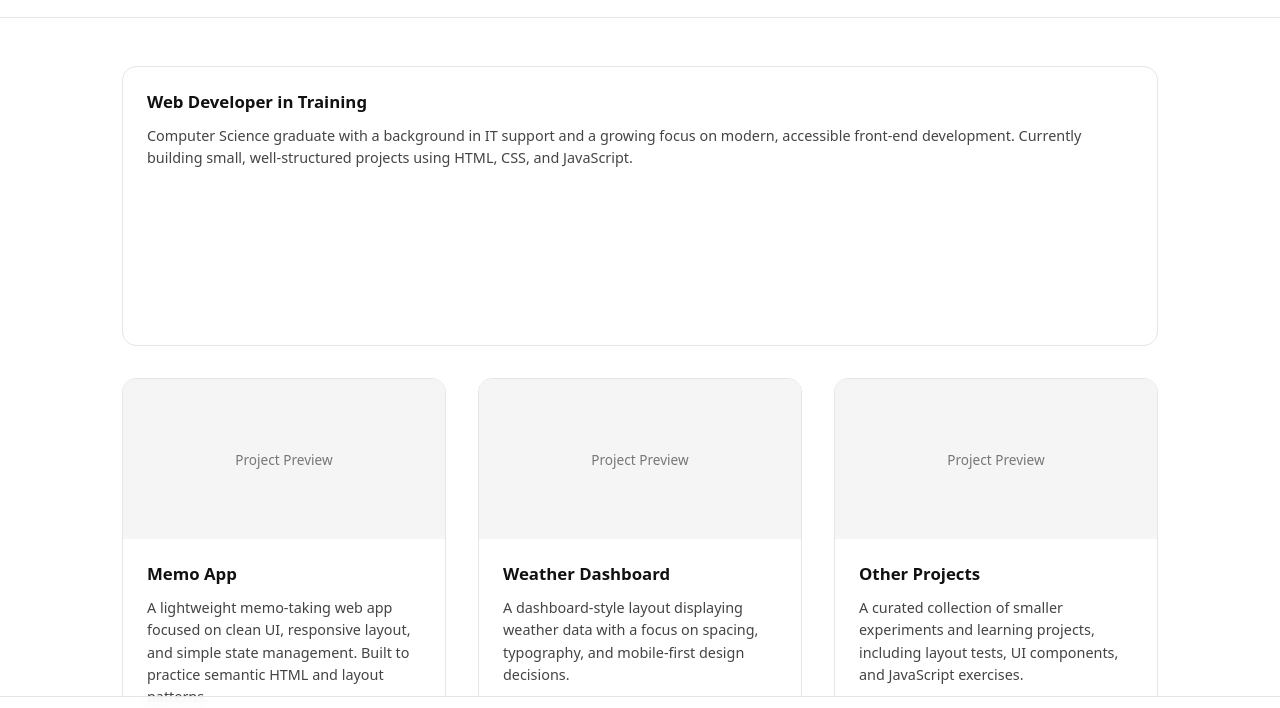
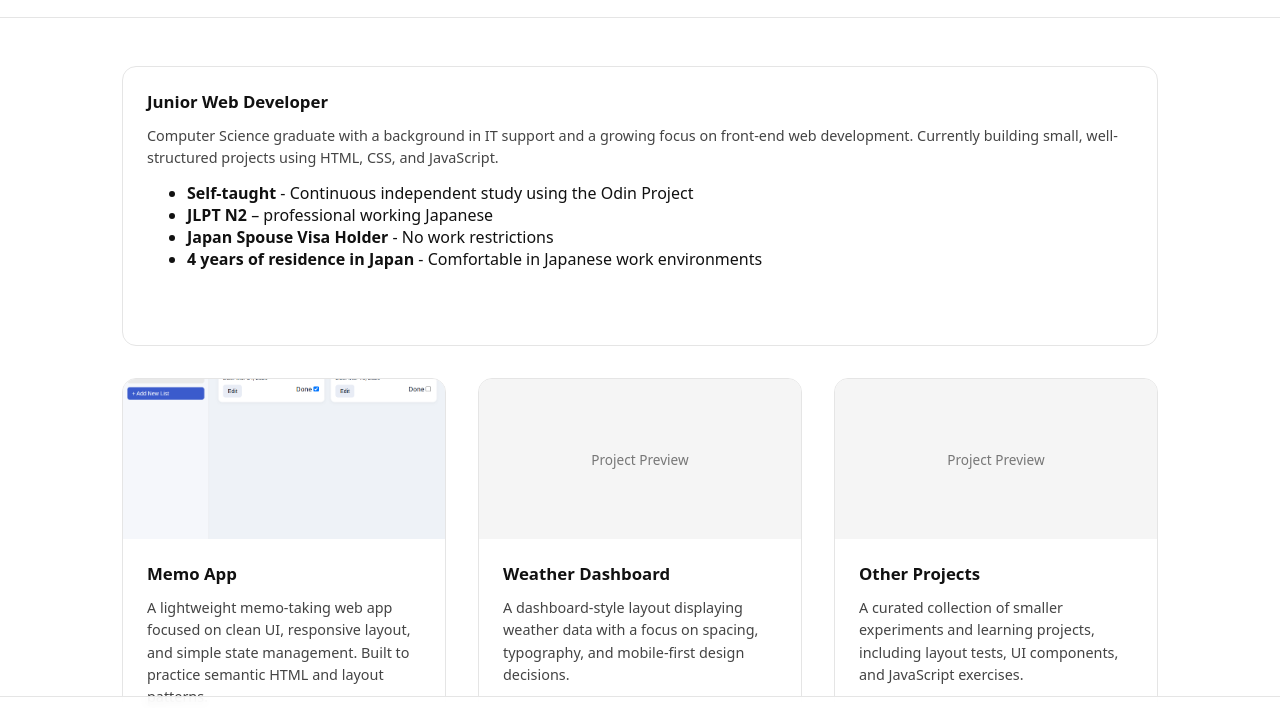
Before and after one commit to charles-hatch/portfolio, a website built with Vite: page index.html in a window 1280 px wide. Shown: the part 56-764 px from the top of the page. Built offline with nearby package versions, Linux system fonts and the light colour scheme.

Commit message:
added list and project img

```diff
--- a/index.html
+++ b/index.html
@@ -27,26 +27,44 @@
         <!-- Introduction -->
         <article class="card intro-card">
           <div class="card-content">
-            <h2 class="card-title">Web Developer in Training</h2>
+            <h2 class="card-title">Junior Web Developer</h2>
             <p class="card-description">
               Computer Science graduate with a background in IT support and a
-              growing focus on modern, accessible front-end development.
-              Currently building small, well-structured projects using HTML,
-              CSS, and JavaScript.
+              growing focus on front-end web development. Currently building
+              small, well-structured projects using HTML, CSS, and JavaScript.
             </p>
+            <ul class="profile-highlights">
+              <li>
+                <strong>Self-taught</strong> - Continuous independent study
+                using the Odin Project
+              </li>
+              <li><strong>JLPT N2</strong> – professional working Japanese</li>
+              <li>
+                <strong>Japan Spouse Visa Holder</strong> - No work restrictions
+              </li>
+              <li>
+                <strong>4 years of residence in Japan</strong> - Comfortable in
+                Japanese work environments
+              </li>
+            </ul>
           </div>
         </article>
 
         <!-- Project 1 -->
         <article class="card project-card">
           <div class="card-image">
-            <!-- placeholder -->
-            <div class="image-placeholder">Project Preview</div>
+            <img src="/src/img/project-img1.png" alt="Memo App preview" />
           </div>
 
           <div class="card-content">
             <h2 class="card-title">
-              <a href="#" class="card-link">Memo App</a>
+              <a
+                href="https://charles-hatch.github.io/memo-app/"
+                class="card-link"
+                target="_blank"
+                rel="noopener noreferrer"
+                >Memo App</a
+              >
             </h2>
 
             <p class="card-description">
--- a/src/style.css
+++ b/src/style.css
@@ -171,6 +171,13 @@ body {
   background: #f5f5f5;
 }
 
+.card-image img {
+  width: 100%;
+  height: 100%;
+  object-fit: cover;
+  display: block;
+}
+
 .image-placeholder {
   height: 100%;
   display: flex;
```
Also changed, not shown: src/img/project-img.png (added), src/img/project-img1.png (added).
